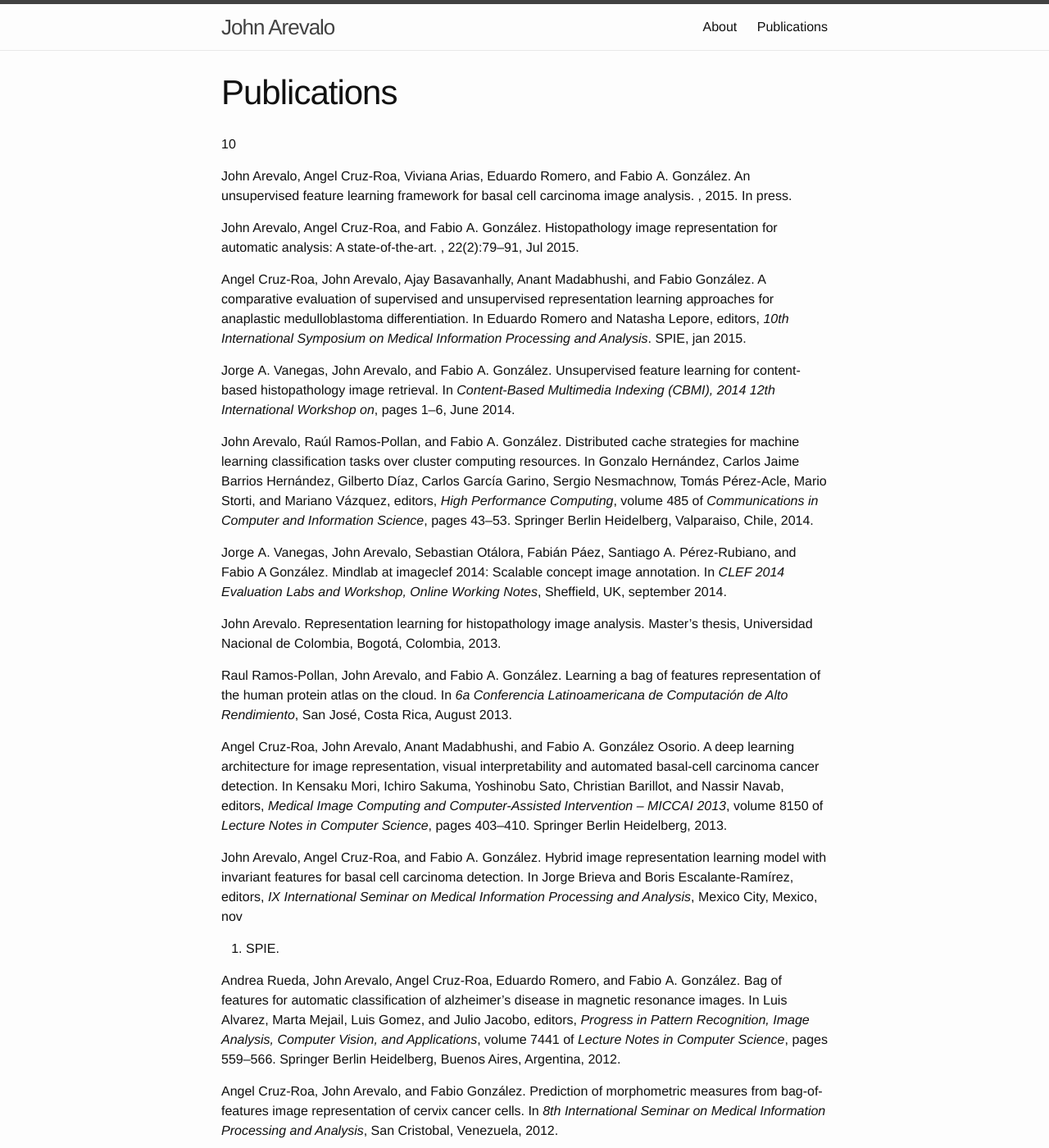
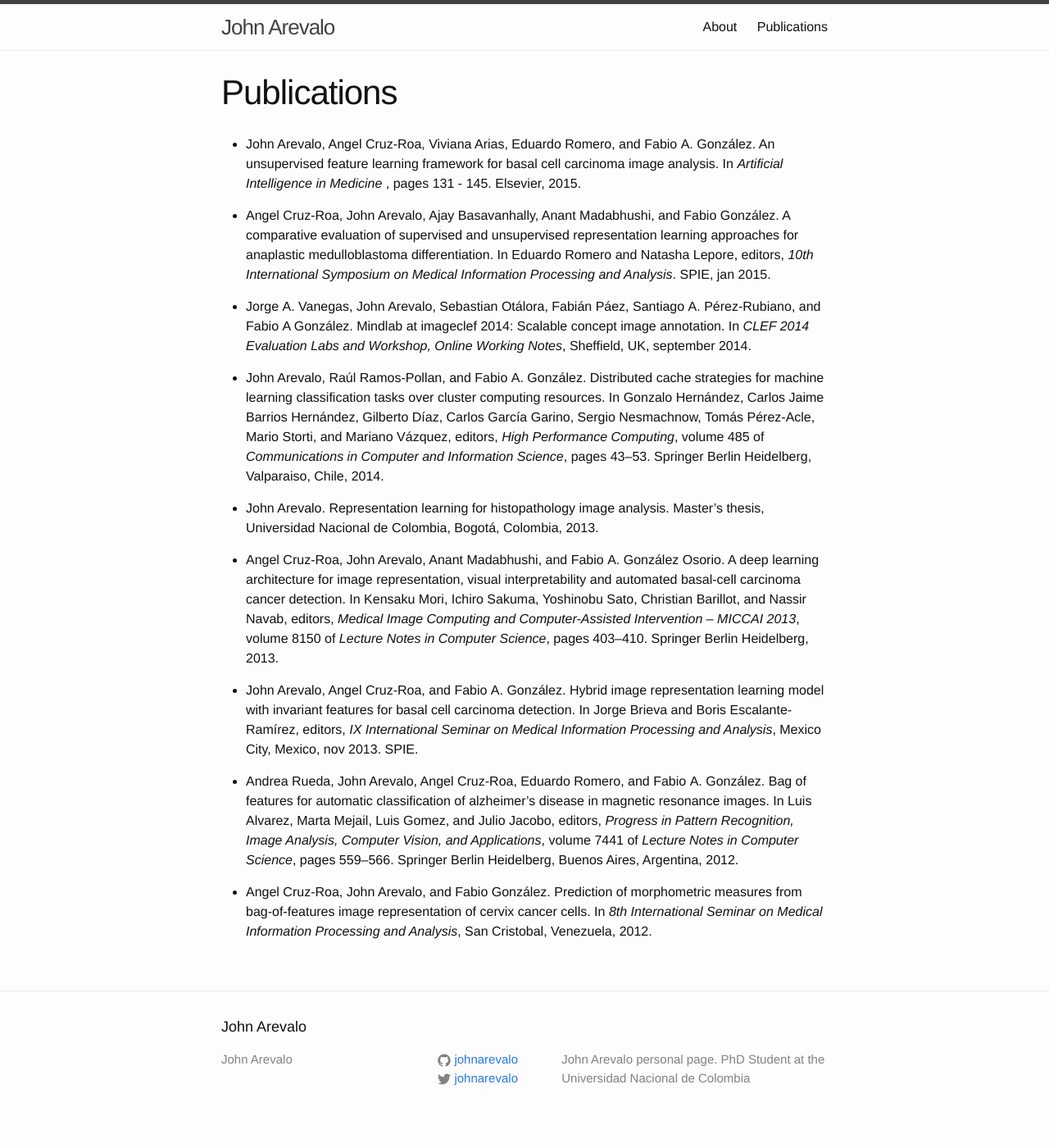
Before and after one commit to johnarevalo/johnarevalo.github.io, a Jekyll site: the page built from publications.md, in a window 1280 px wide and 1400 px high. Shown: the whole window at 82% size. Built offline with Jekyll 4.4.1, drawn with Linux system fonts in a browser that asks for light colours; some of the changed text lies outside the part shown.

```diff
--- a/_config.yml
+++ b/_config.yml
@@ -1,6 +1,6 @@
 # Site settings
 title: John Arevalo
-email: johnarevalo@gmail.com
+email:
 description: > # this means to ignore newlines until "baseurl:"
     John Arevalo personal page. PhD Student at the Universidad Nacional de
     Colombia
--- a/publications.md
+++ b/publications.md
@@ -4,29 +4,25 @@ title: Publications
 permalink: /publications/
 ---
 
-<span>10</span>
+* John Arevalo, Angel Cruz-Roa, Viviana Arias, Eduardo Romero, and
+Fabio A. González. An unsupervised feature learning framework for basal
+cell carcinoma image analysis. In <span>*Artificial Intelligence in Medicine*
+</span>, pages 131 - 145. Elsevier, 2015.
 
-John Arevalo, Angel Cruz-Roa, Viviana Arias, Eduardo Romero, and
-Fabio A. González. An unsupervised feature learning framework for basal
-cell carcinoma image analysis. , 2015. In press.
-
-John Arevalo, Angel Cruz-Roa, and Fabio A. González. Histopathology
-image representation for automatic analysis: A state-of-the-art. ,
-22(2):79–91, Jul 2015.
-
-Angel Cruz-Roa, John Arevalo, Ajay Basavanhally, Anant Madabhushi, and
+* Angel Cruz-Roa, John Arevalo, Ajay Basavanhally, Anant Madabhushi, and
 Fabio González. A comparative evaluation of supervised and unsupervised
 representation learning approaches for anaplastic medulloblastoma
 differentiation. In Eduardo Romero and Natasha Lepore, editors,
 <span>*10th International Symposium on Medical Information Processing
 and Analysis*</span>. SPIE, jan 2015.
 
-Jorge A. Vanegas, John Arevalo, and Fabio A. González. Unsupervised
-feature learning for content-based histopathology image retrieval. In
-<span>*Content-Based Multimedia Indexing (CBMI), 2014 12th International
-Workshop on*</span>, pages 1–6, June 2014.
+* Jorge A. Vanegas, John Arevalo, Sebastian Otálora, Fabián Páez,
+Santiago A. Pérez-Rubiano, and Fabio A González. Mindlab at imageclef
+2014: Scalable concept image annotation. In <span>*CLEF 2014 Evaluation
+Labs and Workshop, Online Working Notes*</span>, Sheffield, UK,
+september 2014.
 
-John Arevalo, Raúl Ramos-Pollan, and Fabio A. González. Distributed
+* John Arevalo, Raúl Ramos-Pollan, and Fabio A. González. Distributed
 cache strategies for machine learning classification tasks over cluster
 computing resources. In Gonzalo Hernández, Carlos Jaime
 Barrios Hernández, Gilberto Díaz, Carlos García Garino, Sergio
@@ -35,22 +31,11 @@ editors, <span>*High Performance Computing*</span>, volume 485 of
 <span>*Communications in Computer and Information Science*</span>, pages
 43–53. Springer Berlin Heidelberg, Valparaiso, Chile, 2014.
 
-Jorge A. Vanegas, John Arevalo, Sebastian Otálora, Fabián Páez,
-Santiago A. Pérez-Rubiano, and Fabio A González. Mindlab at imageclef
-2014: Scalable concept image annotation. In <span>*CLEF 2014 Evaluation
-Labs and Workshop, Online Working Notes*</span>, Sheffield, UK,
-september 2014.
-
-John Arevalo. Representation learning for histopathology image analysis.
+* John Arevalo. Representation learning for histopathology image analysis.
 Master’s thesis, Universidad Nacional de Colombia, Bogotá, Colombia,
 2013.
 
-Raul Ramos-Pollan, John Arevalo, and Fabio A. González. Learning a bag
-of features representation of the human protein atlas on the cloud. In
-<span>*6a Conferencia Latinoamericana de Computación de Alto
-Rendimiento*</span>, San José, Costa Rica, August 2013.
-
-Angel Cruz-Roa, John Arevalo, Anant Madabhushi, and Fabio A.
+* Angel Cruz-Roa, John Arevalo, Anant Madabhushi, and Fabio A.
 González Osorio. A deep learning architecture for image representation,
 visual interpretability and automated basal-cell carcinoma cancer
 detection. In Kensaku Mori, Ichiro Sakuma, Yoshinobu Sato, Christian
@@ -59,14 +44,13 @@ Computer-Assisted Intervention – MICCAI 2013*</span>, volume 8150 of
 <span>*Lecture Notes in Computer Science*</span>, pages 403–410.
 Springer Berlin Heidelberg, 2013.
 
-John Arevalo, Angel Cruz-Roa, and Fabio A. González. Hybrid image
+* John Arevalo, Angel Cruz-Roa, and Fabio A. González. Hybrid image
 representation learning model with invariant features for basal cell
 carcinoma detection. In Jorge Brieva and Boris Escalante-Ramírez,
 editors, <span>*<span>IX</span> International Seminar on Medical
-Information Processing and Analysis*</span>, Mexico City, Mexico, nov
-2013. SPIE.
+Information Processing and Analysis*</span>, Mexico City, Mexico, nov 2013. SPIE.
 
-Andrea Rueda, John Arevalo, Angel Cruz-Roa, Eduardo Romero, and Fabio A.
+* Andrea Rueda, John Arevalo, Angel Cruz-Roa, Eduardo Romero, and Fabio A.
 González. Bag of features for automatic classification of alzheimer’s
 disease in magnetic resonance images. In Luis Alvarez, Marta Mejail,
 Luis Gomez, and Julio Jacobo, editors, <span>*Progress in Pattern
@@ -74,16 +58,8 @@ Recognition, Image Analysis, Computer Vision, and Applications*</span>,
 volume 7441 of <span>*Lecture Notes in Computer Science*</span>, pages
 559–566. Springer Berlin Heidelberg, Buenos Aires, Argentina, 2012.
 
-Angel Cruz-Roa, John Arevalo, and Fabio González. Prediction of
+* Angel Cruz-Roa, John Arevalo, and Fabio González. Prediction of
 morphometric measures from bag-of-features image representation of
 cervix cancer cells. In <span>*8th International Seminar on Medical
 Information Processing and Analysis*</span>, San Cristobal, Venezuela,
 2012.
-
-Raul Ramos-Pollan, Fabio A. González, Juan C. Caicedo, Angel Cruz-Roa,
-Jorge E. Camargo, Jorge A. Vanegas, Santiago A. Perez, Jose D. Bermeo,
-Juan S. Otalora, Paola K. Rozo, and John Arevalo. Bigs: A framework for
-large-scale image processing and analysis over distributed and
-heterogeneous computing resources. In <span>*E-Science (e-Science), 2012
-IEEE 8th International Conference on*</span>, pages 1–8, Chicago, USA,
-Oct 2012.
```
Also changed, not shown: _includes/disqus.html (added, +29 -0 lines), _posts/2015-09-29-rnn-spanish-lyrics.md (added, +177 -0 lines).
